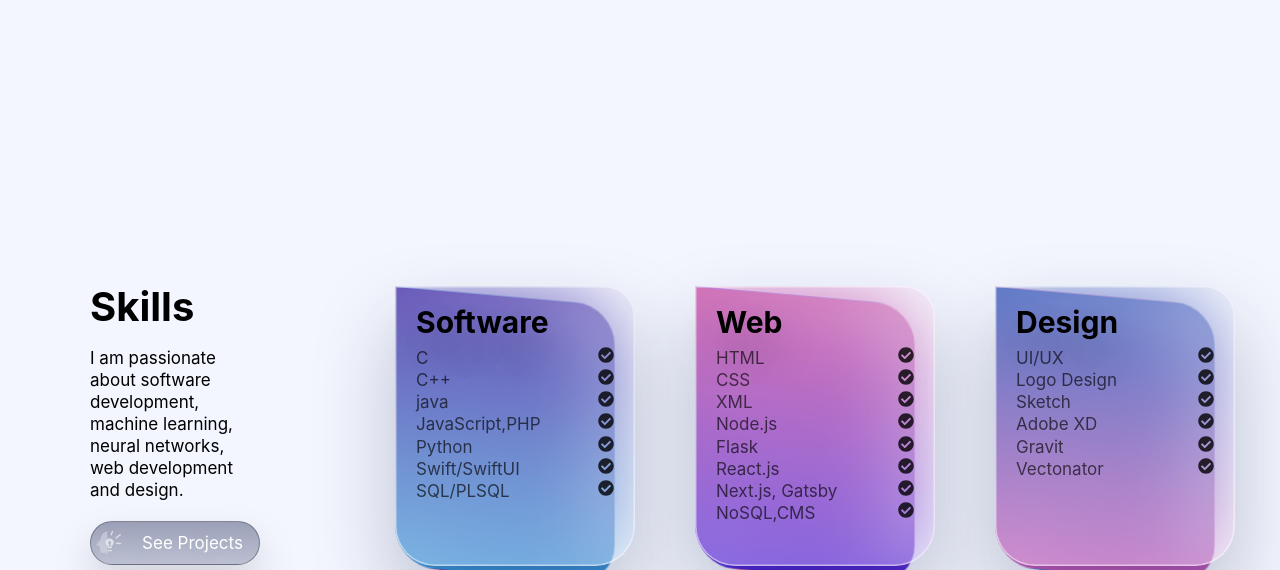
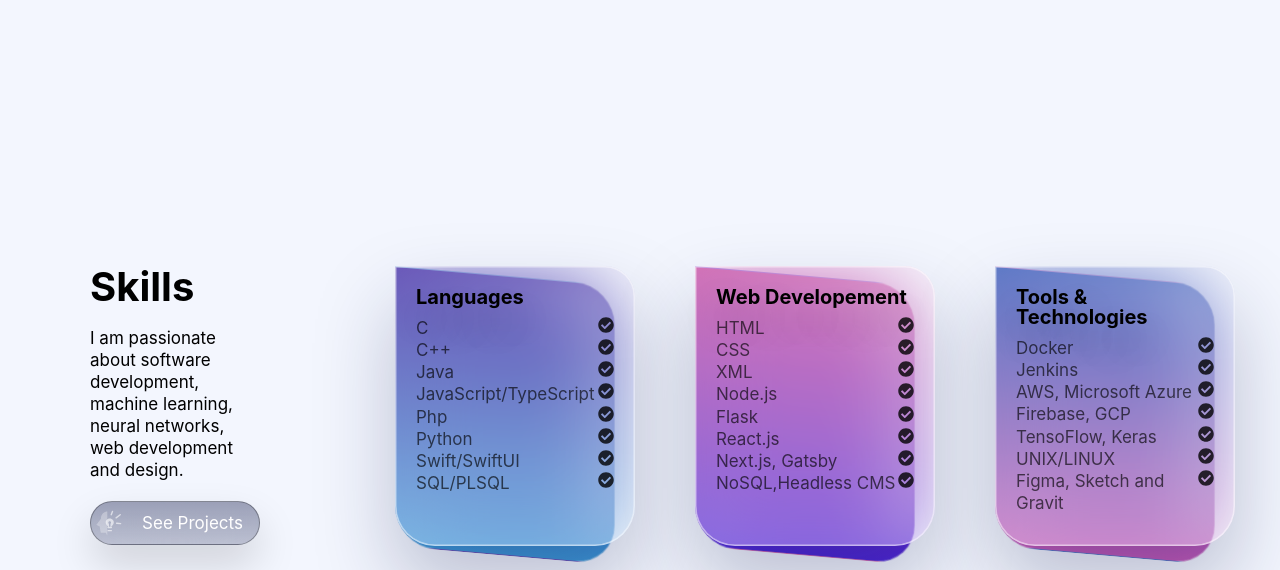
Before and after one commit to abdulrahimiliasu/personal-new-react, a Gatsby site: page / in a window 1280 px wide. Shown: the part 2230-2800 px from the top of the page. Built offline with nearby package versions, Linux system fonts and the light colour scheme; Gatsby itself is replaced by a stand-in of ours.

Commit message:
SEO and Improvements

```diff
--- a/src/components/FeaturedProjectCard.js
+++ b/src/components/FeaturedProjectCard.js
@@ -30,7 +30,7 @@
   transition: 0.5s cubic-bezier(0.075, 0.82, 0.165, 1);
 
   :hover {
-    transform: scale(1.1);
+    transform: scale(1.04);
     border-radius: 30px;
   }
 `
--- a/src/components/ProfilePicture.js
+++ b/src/components/ProfilePicture.js
@@ -17,7 +17,7 @@
   background-color: #bbb;
   border-radius: 50%;
   display: inline-block;
-  background-image: url("/images/avatars/new-picture.jpeg");
+  background-image: url("/images/avatars/av5.jpg");
   background-size: cover;
   background-position: center;
   box-shadow: 0px 40px 64px #0e1f3527;
--- a/src/components/layout/seo.js
+++ b/src/components/layout/seo.js
@@ -68,8 +68,41 @@
 
 Seo.defaultProps = {
   lang: `en`,
-  meta: [],
-  description: ``,
+  meta: [
+    {
+      name: `description`,
+      content: "Software Engineer",
+    },
+    {
+      property: `og:title`,
+      content: "Abdulrahim Iliasu Illo",
+    },
+    {
+      property: `og:description`,
+      content: "Abdulrahim Iliasu Illo",
+    },
+    {
+      property: `og:type`,
+      content: `website`,
+    },
+    {
+      name: `twitter:card`,
+      content: `@illo_abdulrahim`,
+    },
+    {
+      name: `twitter:creator`,
+      content: `abdulrahimiliasu`,
+    },
+    {
+      name: `twitter:title`,
+      content: "Abdulrahim Iliasu Illo",
+    },
+    {
+      name: `twitter:description`,
+      content: "Abdulrahim Iliasu Illo",
+    },
+  ],
+  description: `Abdulrahim Iliasu Illo Personal Websitte`,
 }
 
 Seo.propTypes = {
--- a/src/components/sections/HeroSection.js
+++ b/src/components/sections/HeroSection.js
@@ -15,7 +15,7 @@
           <ProfilePicture />
           <Title>Hi, i'm Abdulrahim Iliasu Illo</Title>
           <Description>
-            I'm a Computer Science Student who loves Sofware, Artificial
+            I'm a Software Engineer who loves Sofware Developement, Artificial
             Intelligence and Entreprenuership
           </Description>
           <PrimaryButton />
--- a/src/components/sections/LogosSection.js
+++ b/src/components/sections/LogosSection.js
@@ -8,7 +8,7 @@
       <ContentWrapper>
         {programming_logos.map((item, index) => (
           <ImageWrapper key={index}>
-            <img src={item.src} alt={item.alt} width={64} height={64} />
+            <img src={item.src} alt={item.alt} width={54} height={54} />
           </ImageWrapper>
         ))}
       </ContentWrapper>
--- a/src/components/sections/SkillsSections.js
+++ b/src/components/sections/SkillsSections.js
@@ -24,7 +24,7 @@
           <Card className="card1" key="0">
             <div className="top-card">
               <div className="top-content">
-                <Text3>Software</Text3>
+                <Text3>Languages</Text3>
               </div>
               {data["program_langs"].map((item, index) => (
                 <CardText key={index}>
@@ -38,7 +38,7 @@
           <Card className="card2" key="1">
             <div className="top-card">
               <div className="top-content">
-                <Text3>Web</Text3>
+                <Text3>Web Developement</Text3>
               </div>
               {data["web_langs"].map((item, index) => (
                 <CardText key={index}>
@@ -52,7 +52,7 @@
           <Card className="card2">
             <div className="top-card">
               <div className="top-content">
-                <Text3>Design</Text3>
+                <Text3>Tools & Technologies</Text3>
               </div>
               {data["design"].map((item, index) => (
                 <CardText key={index}>
@@ -110,6 +110,7 @@
 `
 const Text3 = styled(H3)`
   padding-bottom: 10px;
+  font-size: 20px;
   text-shadow: 0px 20px 40px rgba(0, 0, 0, 0.3);
 `
 const CardText = styled.div`
--- a/src/data/Data.js
+++ b/src/data/Data.js
@@ -70,8 +70,9 @@
   program_langs: [
     "C",
     "C++",
-    "java",
-    "JavaScript,PHP",
+    "Java",
+    "JavaScript/TypeScript",
+    "Php",
     "Python",
     "Swift/SwiftUI",
     "SQL/PLSQL",
@@ -84,15 +85,16 @@
     "Flask",
     "React.js",
     "Next.js, Gatsby",
-    "NoSQL,CMS",
+    "NoSQL,Headless CMS",
   ],
   design: [
-    "UI/UX",
-    "Logo Design",
-    "Sketch",
-    "Adobe XD",
-    "Gravit",
-    "Vectonator",
+    "Docker",
+    "Jenkins",
+    "AWS, Microsoft Azure",
+    "Firebase, GCP",
+    "TensoFlow, Keras",
+    "UNIX/LINUX",
+    "Figma, Sketch and Gravit",
   ],
 }
 
```
Also changed, not shown: googleb8333b6289cbb1a5.html (added, +1 -0 lines), static/images/avatars/av.jpeg (renamed from static/images/avatars/profilepicture.jpeg), static/images/avatars/av3.JPEG (added), static/images/avatars/av4.jpg (added), static/images/avatars/av5.jpg (added), 1 other file.
